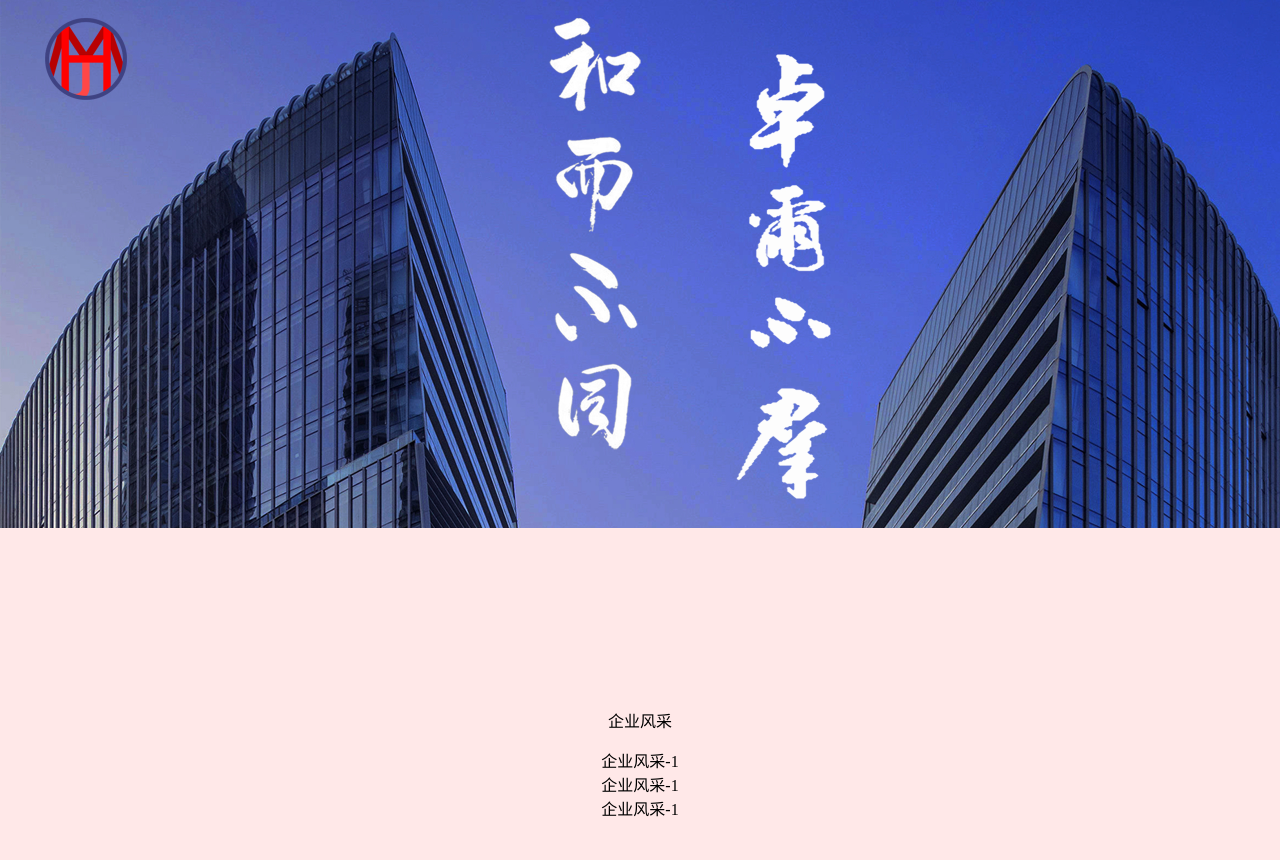
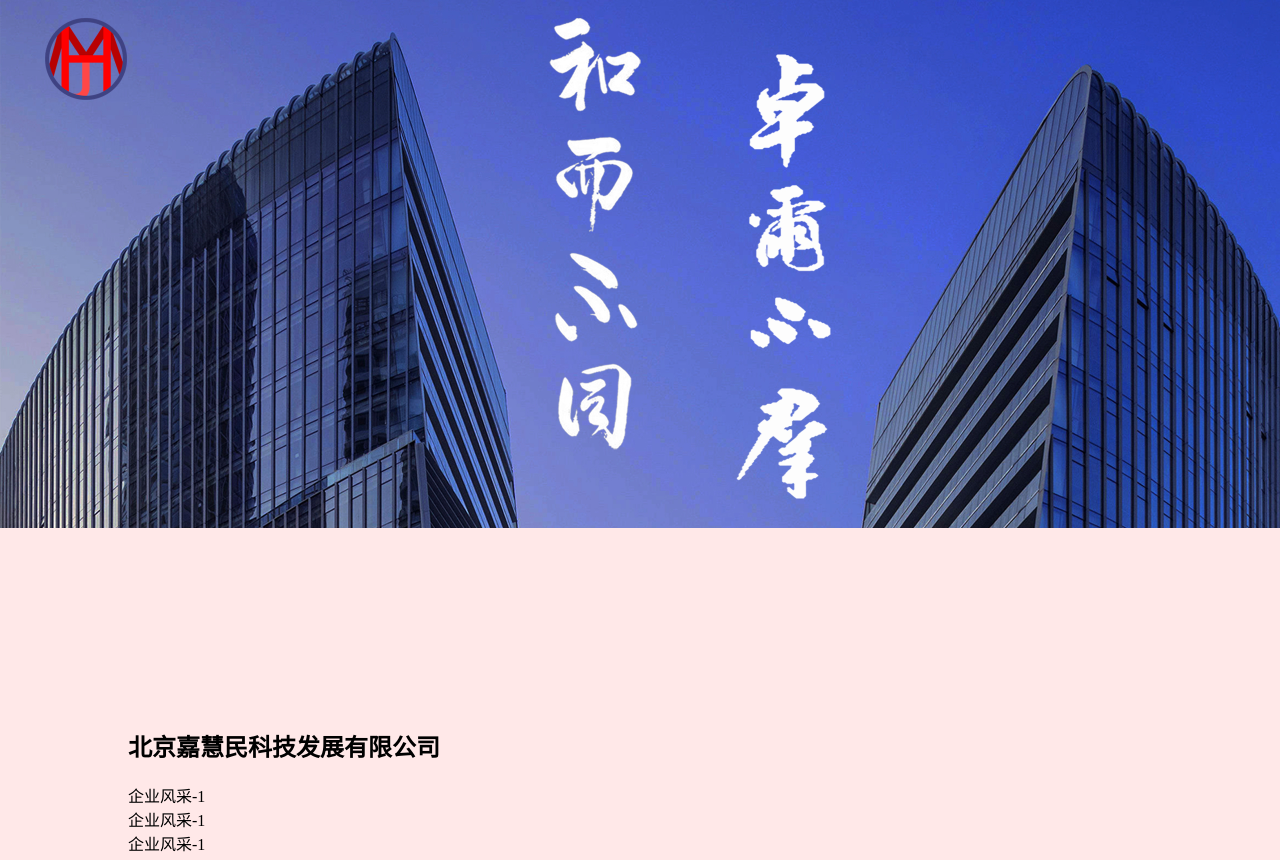
Before and after one commit to Beijing-JHM-Technology-Development-Ltd/bjjhm.github.io, a website: page index.html in a window 1280 px wide. Shown: the part 92-952 px from the top of the page. Drawn offline with Linux system fonts and the light colour scheme.

```diff
--- a/index.html
+++ b/index.html
@@ -37,9 +37,9 @@
                 </div>
             </section>
 
-            <section>
+            <section class="introduction">
                 <div>
-                    企业风采
+                    <h1>北京嘉慧民科技发展有限公司</h1>
                     <dl>
                         <dr>
                             <dt>企业风采-1</dt>
--- a/styles/main.scss
+++ b/styles/main.scss
@@ -19,6 +19,11 @@
     text-align: center;
 }
 
+.introduction {
+    text-align: left;
+    margin: 0 10vw;
+}
+
 .copyright {
     color: white;
     background-color: rgb(0, 7, 46);
```
Also changed, not shown: styles/dist/main.css, 4 other files.
